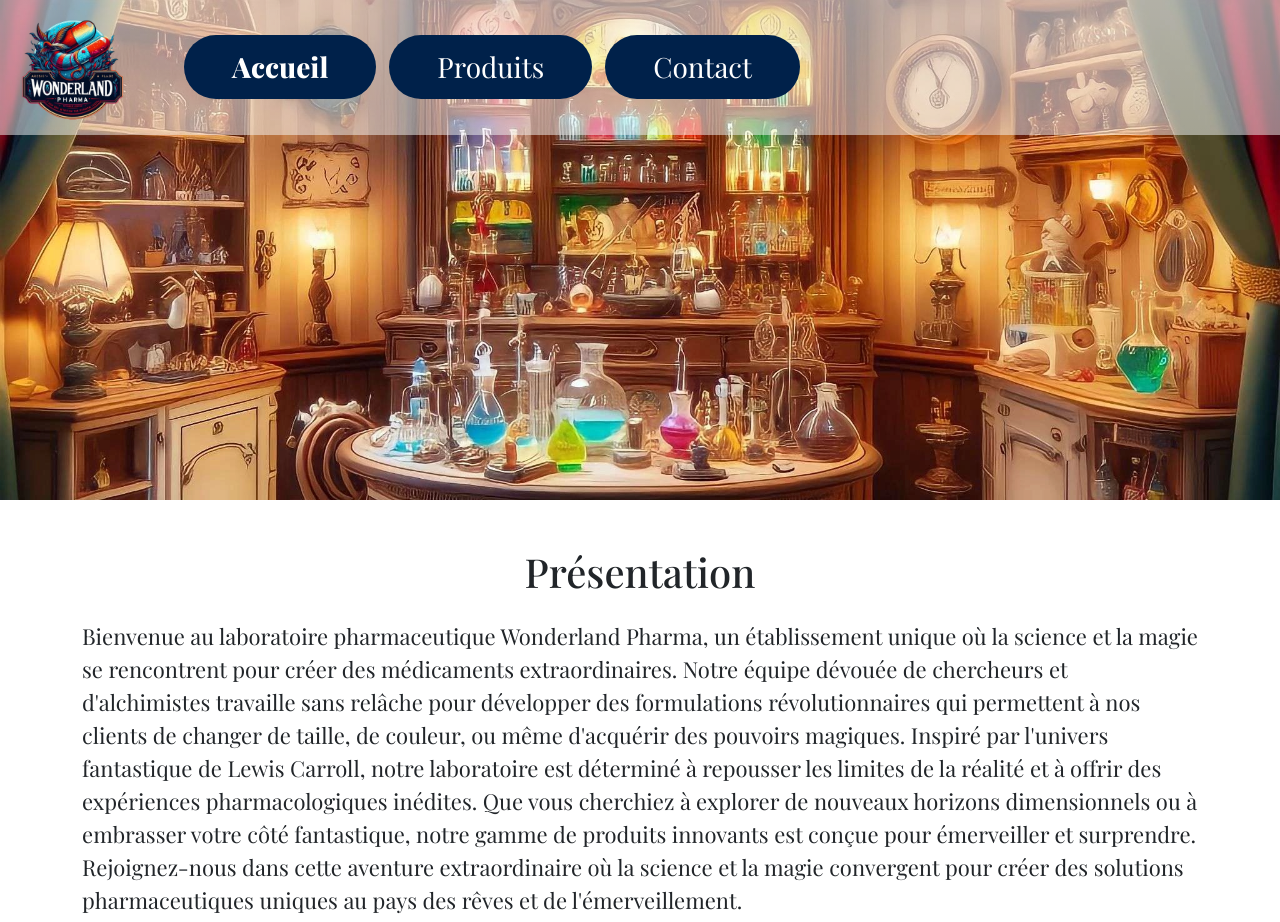
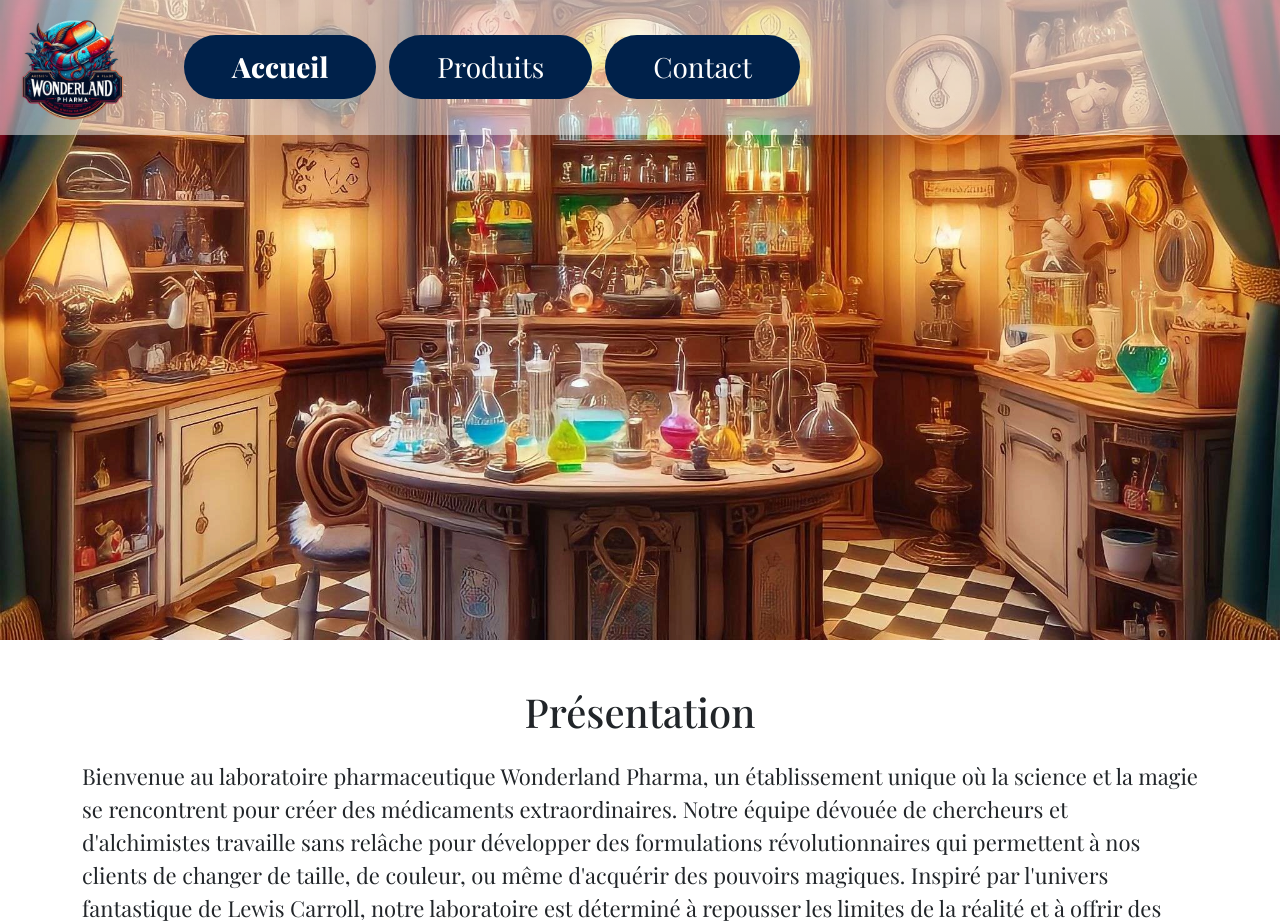
Before and after one commit to gpuberos/brief-medbdd, a PHP site: page / in a window 1280 px wide. Shown: the top 922 px of the page. Run offline with PHP 8.4, Linux system fonts and the light colour scheme; data comes from the database, SQL or seed files in the repository; some web fonts are replaced.

Commit message:
fix: home header min-height

```diff
--- a/assets/css/styles.css
+++ b/assets/css/styles.css
@@ -43,8 +43,7 @@ body {
   ========================================================================== */
 #home header {
   width: 100%;
-  height: 100vh;
-  min-height: 500px;
+  min-height: 80vh;
   background: url('/assets/img/bg-home.webp') top center no-repeat;
   background-size: cover;
 }
```
